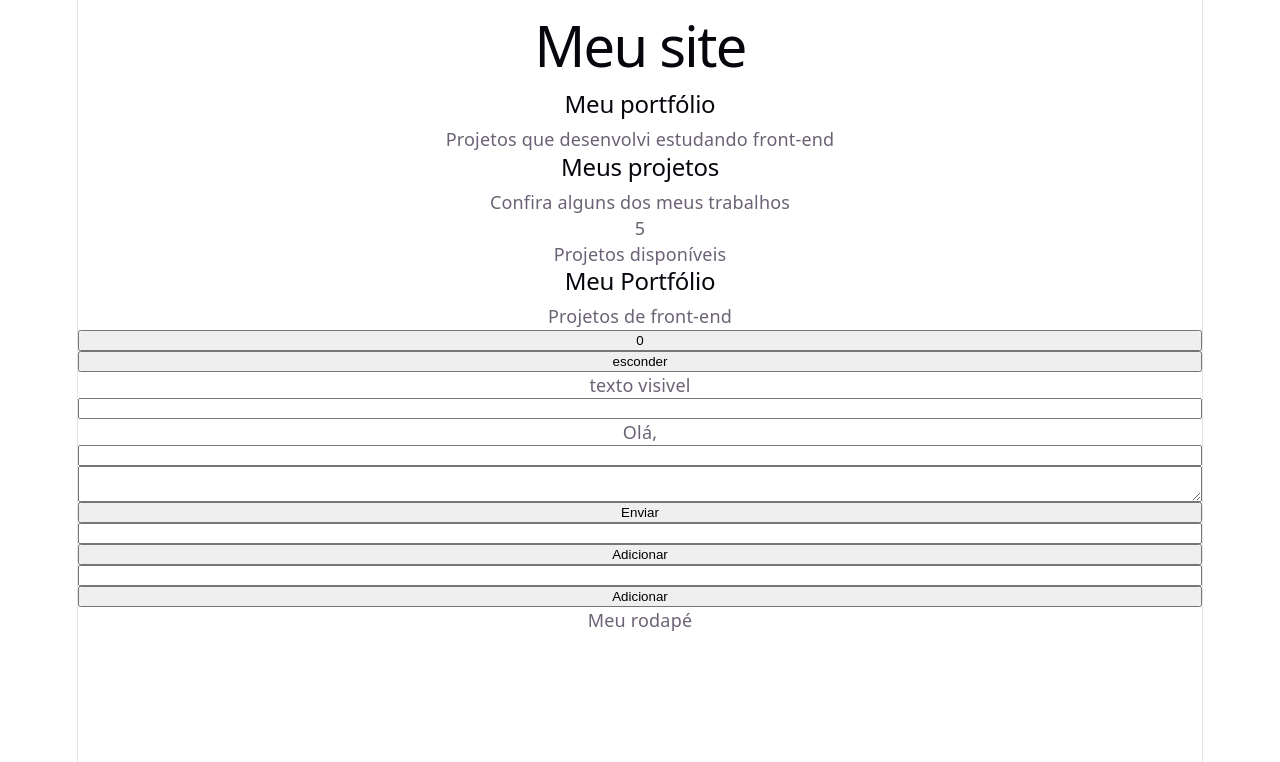
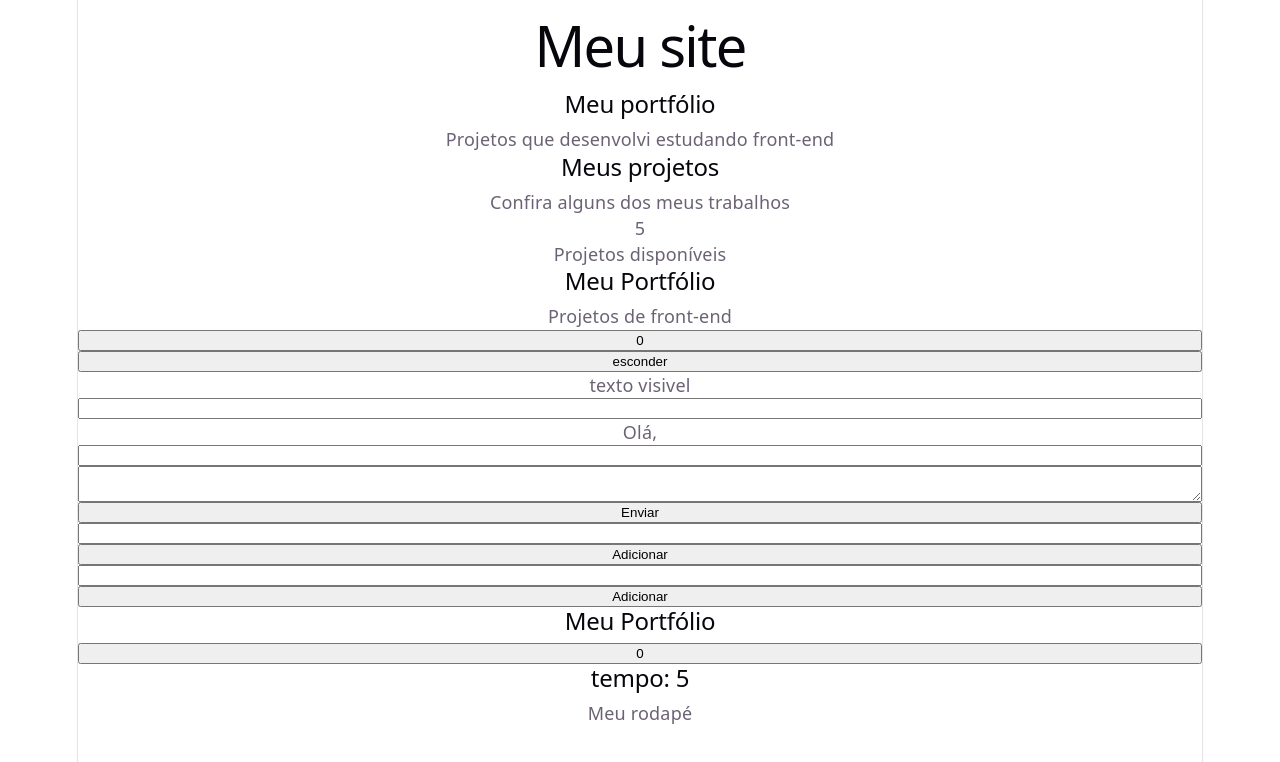
Before and after one commit to saradanielly/estudos-bora-na-tech, a React (Vite) app in the folder ex_complementares/react/ex01/: page / in a window 1280 px wide. Shown: the top 762 px of the page. Built offline with nearby package versions, Linux system fonts and the light colour scheme.

Commit message:
revisão e conteúdo novo
Hoje foi revisão e anotar conceitos importantes;
Estudo sobre useEffect.

```diff
--- a/ex_complementares/react/ex01/src/App.jsx
+++ b/ex_complementares/react/ex01/src/App.jsx
@@ -8,6 +8,8 @@ import Rodape from "./components/Rodape";
 import Formulario from "./components/Formulario";
 import ListaNome from "./components/ListaNomes";
 import ListaTarefa from "./components/ListasTarefas";
+import TituloPagina from "./components/TituloPagina";
+import Timer from "./components/Timer";
 
 
 function App() {
@@ -42,6 +44,10 @@ function App() {
 
     <ListaTarefa></ListaTarefa>
 
+    <TituloPagina></TituloPagina>
+
+    <Timer></Timer>
+
       <Rodape />
     </>
   );
--- a/ex_complementares/react/ex01/src/components/ListasTarefas.jsx
+++ b/ex_complementares/react/ex01/src/components/ListasTarefas.jsx
@@ -70,6 +70,7 @@ export default ListaTarefa;
 /*
 no tarefas.filter: item.id (identifica que id foi clicado, ou seja a tarefa), e o !== id (diz que todo id diferente do
 que foi clicado, continua);
+
 e quando adiciona, cada tarefa recebe um ID prórpio. Assim, na hora de excluir, ele só exclui o mesmo ID que foi
 selecionado.
 
--- a/ex_complementares/react/ex01/src/components/MostrarTexto.jsx
+++ b/ex_complementares/react/ex01/src/components/MostrarTexto.jsx
@@ -19,5 +19,11 @@ function MostrarTexto() {
 export default MostrarTexto;
 
 /*
+O que aprendemos aqui foi a RENDERIZAÇÃO CONDICIONAL, traduzindo: dependendo do estado, mostre uma coisa
+ou outra ({visivel && "texto visível"});
+
+TERNÁRIO ? :({visivel ? "Esconder" : "Mostrar"}), é usado quando queremos duas possibilidades, no caso esconder ou mostrar,
+com verdadeiro ou falso (true and false);
+
 isso serve para mostrar e esconder textos na forma booleano, usando o true.
 */
--- /dev/null
+++ b/ex_complementares/react/ex01/src/components/Timer.jsx
@@ -0,0 +1,22 @@
+import { useEffect, useState } from "react";
+
+
+function Timer () {
+const [tempo, setTempo] = useState(0)
+
+    useEffect(() => {
+        const timer = setInterval(() => {
+            setTempo((tempoAtual) => tempoAtual + 1)
+        }, 1000);
+
+        return () => {
+            clearInterval(timer);
+        };
+    }, []);
+
+    return (
+        <h2> tempo: {tempo}</h2>
+    )
+}
+
+export default Timer;
--- /dev/null
+++ b/ex_complementares/react/ex01/src/components/TituloPagina.jsx
@@ -0,0 +1,26 @@
+import { useEffect, useState } from "react";
+
+
+function TituloPagina() {
+    const [cliques, setCliques] = useState(0)
+
+    useEffect(() => {
+    document.title = `Meu Portfólio-${cliques} cliques`;
+}, [cliques]);
+
+    return(
+    <>
+    <h2>Meu Portfólio</h2>
+    <button onClick={() => setCliques(cliques + 1)}>
+        {cliques}
+    </button>
+
+    </>
+    );
+}
+
+export default TituloPagina;
+
+/*
+RETURN <> </>, é onde colocamos todos os elementos que vai aparecer na tela, como o h2 e p botão.
+*/
```
